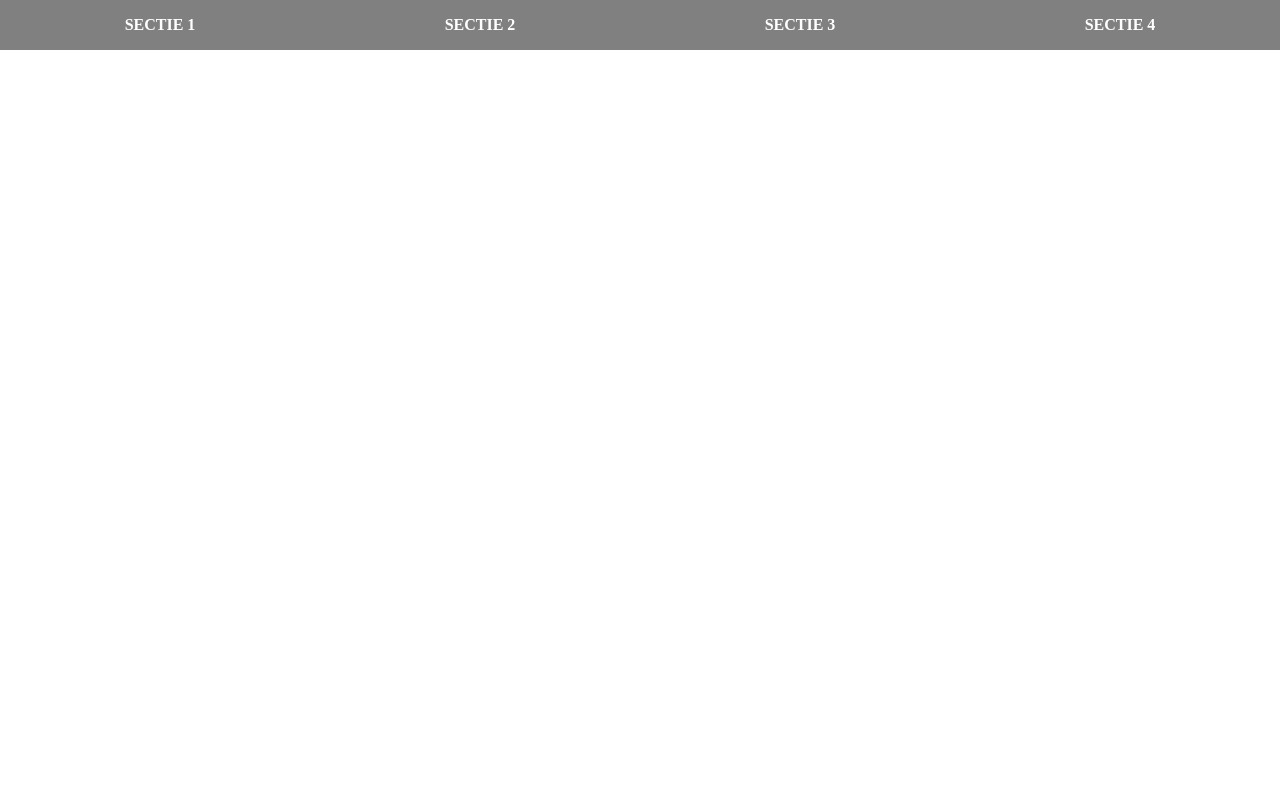
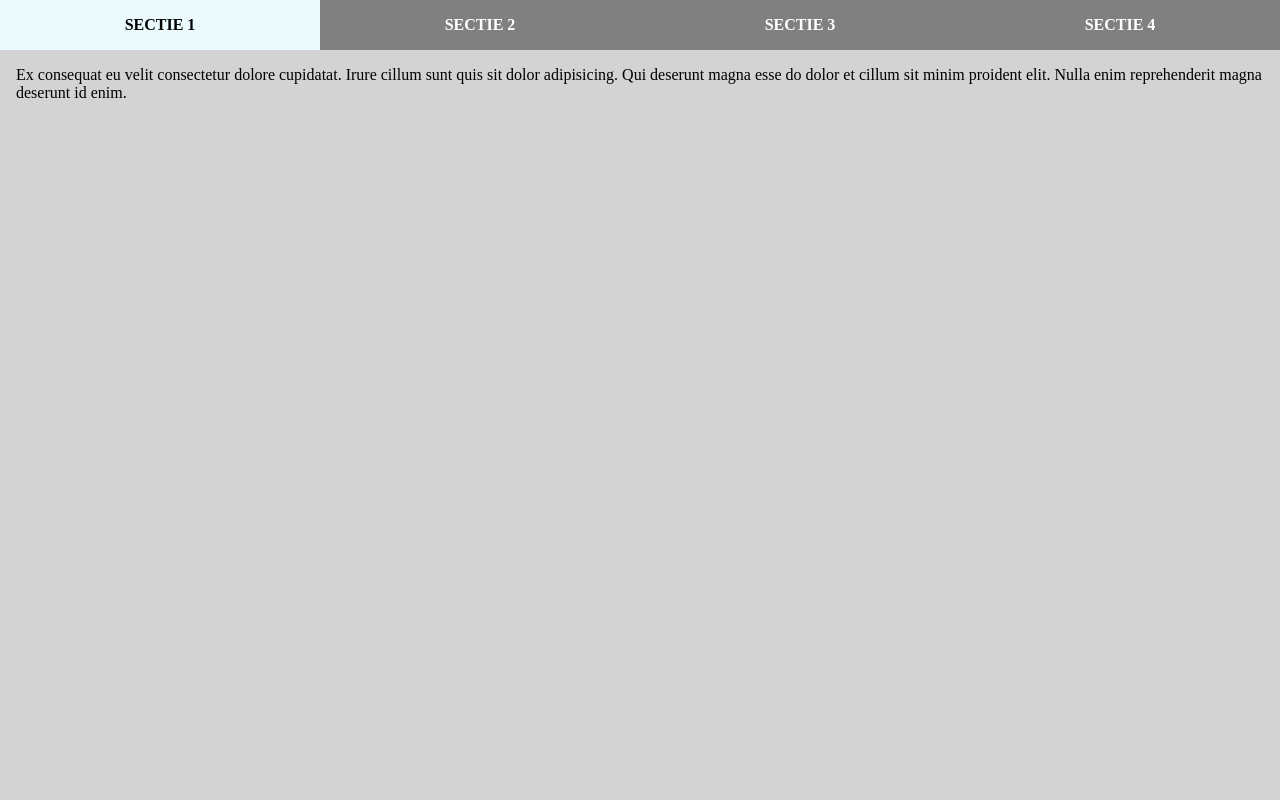
Before and after one commit to FaabsD/intersection-observer, a plain HTML site: page index.html in a window 1280 px wide. Shown: the top 800 px of the page. Drawn offline with Linux system fonts and the light colour scheme.

Commit message:
stijl nog wat aangepast

```diff
--- a/css/style.css
+++ b/css/style.css
@@ -9,8 +9,12 @@ section {
     padding: 1rem;
     box-sizing: border-box;
 }
+section:nth-child(even) {
+  background-color: lightgray;
+}
 .navigation {
-  position: fixed;
+  top: 0;
+  position: sticky;
   width: 100vw;
   padding: 0;
   margin: 0;
@@ -31,3 +35,12 @@ section {
   text-decoration: none;
   color: white;
 }
+.navigation .nav-item .nav-item__link:hover {
+ color: black;
+ background-color: rgb(235, 251, 253);
+}
+.navigation .nav-item .nav-item__link.active {
+  color: black;
+  background-color: rgb(235, 251, 253);
+  border-bottom: 2px solid navy;
+}
```
